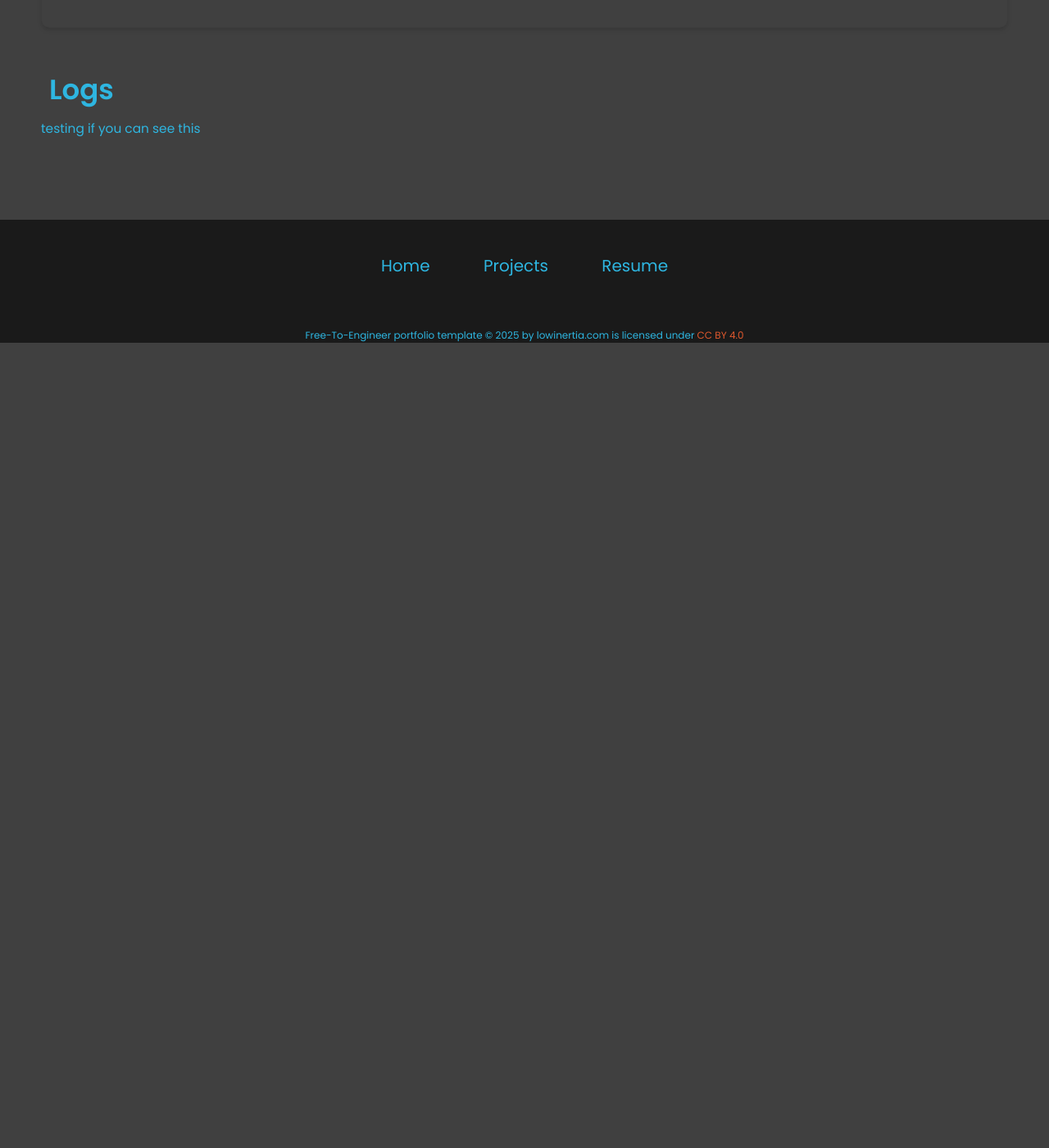
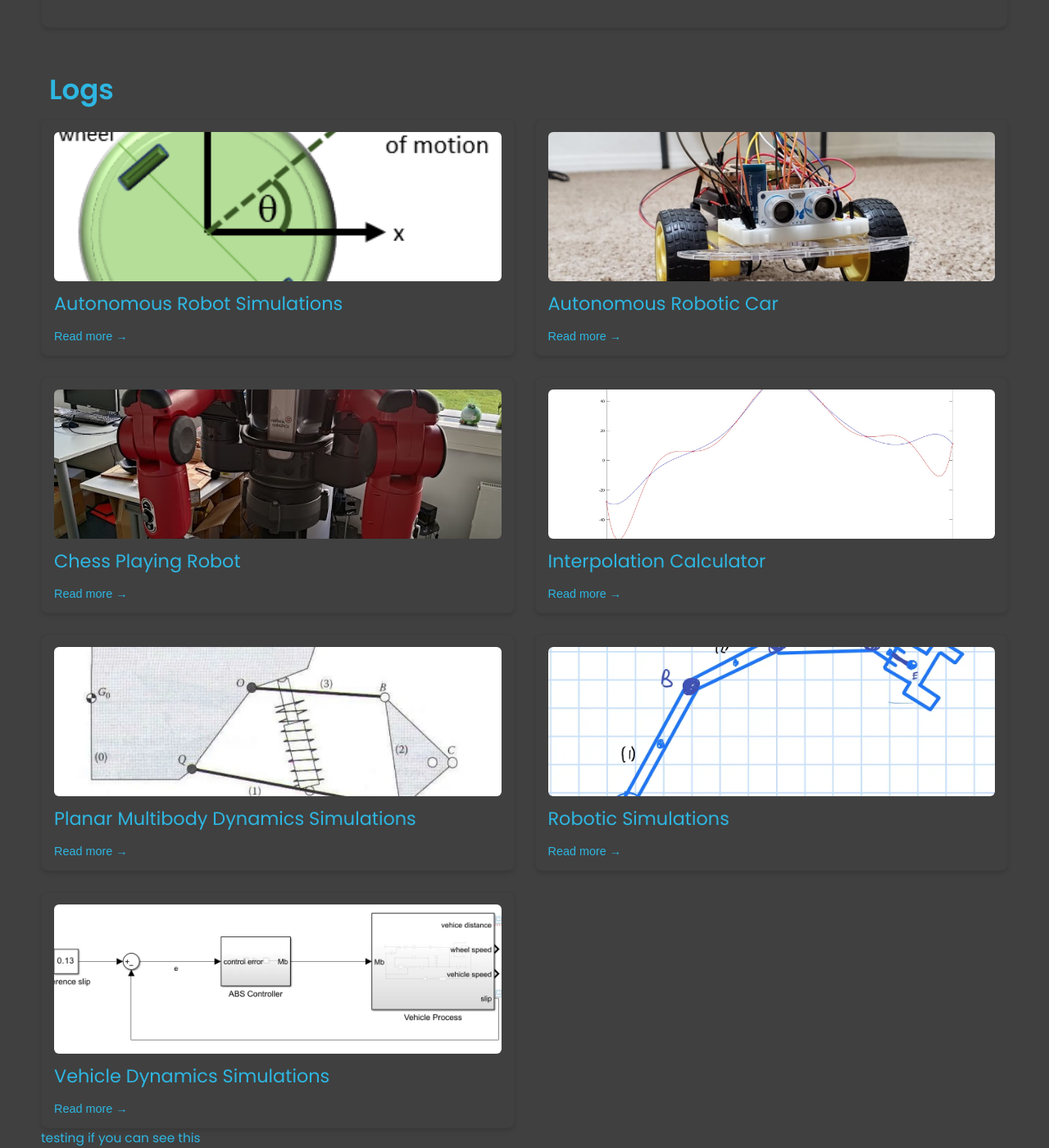
Before and after one commit to jcchincheong-bb/jcchincheong-bb.github.io, a Jekyll site: the page built from Reference/template.md, in a window 1280 px wide and 1400 px high, scrolled down 753 px. Shown: the whole window at 82% size. Built offline with Jekyll 4.4.1, drawn with Linux system fonts in a browser that asks for light colours; before the commit the page ends 1171 px from its top, so only the background shows below that.

Commit message:
Log test 8

```diff
--- a/_includes/logs.html
+++ b/_includes/logs.html
@@ -3,14 +3,14 @@
     <h2>Logs</h2>
 
     <div class="grid-container">
-        {% for item in site.logs %}
+        {% for item in site.projects %}
         <a href="{{ item.url }}" class="log-link">
             <div class="log-card">
                 {% assign folder_path = item.path | split: "/" | slice: 0, 2 | join: "/" %}
                 {% assign image_path = "/" | append: folder_path | append: item['main-image'] %}
                 <img src="{{ image_path }}" alt="{{ item.title }} image">
                 <h3 class="log-title">{{ item.title }}</h3>
-                <p class="log-excerpt">{{ item.excerpt }}</p>
+                <!-- <p class="log-excerpt">{{ item.excerpt }}</p> -->
                 <button class="read-more">Read more →</button>
             </div>
         </a>
```
